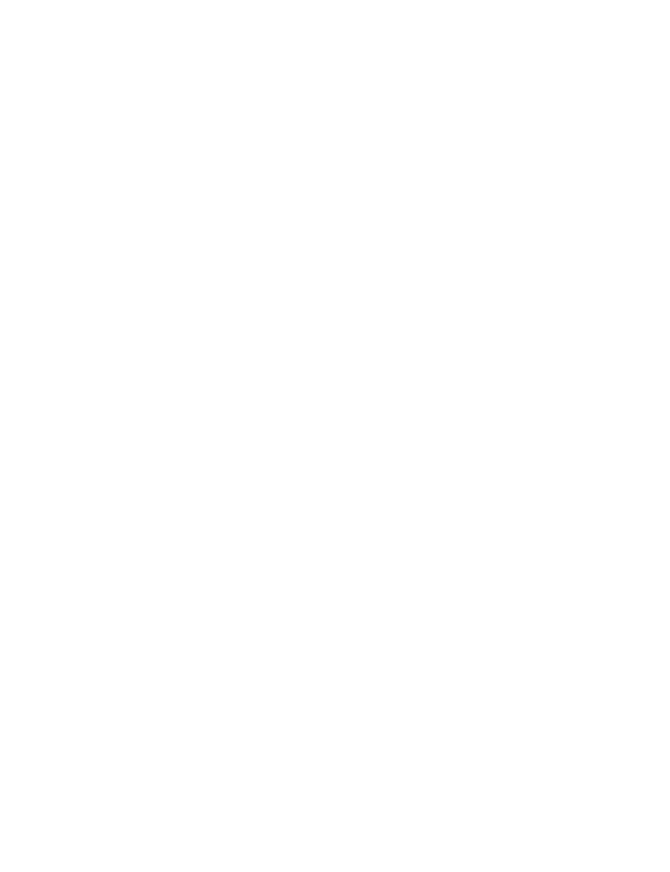
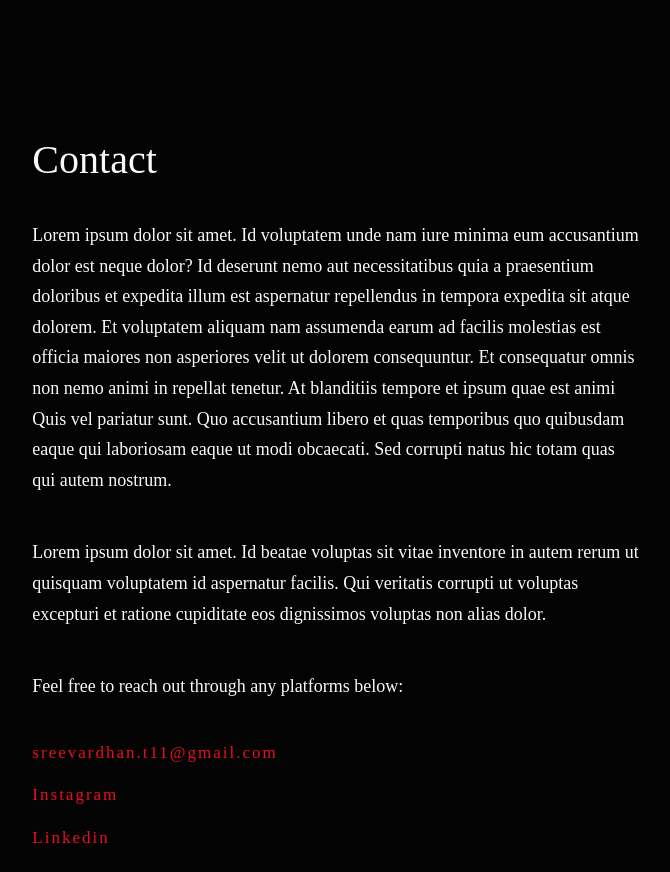
Before and after one commit to SreevardhanTaluchuri/portfolio-website, a React (Create React App) app: page /contact in a window 1280 px wide. Shown: the part 640-1512 px from the top of the page, without its empty margins (303-973 px from the left). Before the commit the page ends 800 px from the top, so only its background shows below. Built offline with nearby package versions, Linux system fonts and the light colour scheme; a web font is replaced by a local one.

Commit message:
added basic styles and content in contact, about

```diff
--- a/src/App.js
+++ b/src/App.js
@@ -3,6 +3,7 @@ import "./App.css";
 import Hero from "./Components/Hero/Hero";
 import About from "./Components/About/About";
 import { BrowserRouter as Router, Route, Switch } from "react-router-dom";
+import Contact from "./Components/Contact/Contact";
 function App() {
     return (
         <Router>
@@ -14,6 +15,9 @@ function App() {
                     <Route exact path="/about">
                         <About />
                     </Route>
+                    <Route exact path="/contact">
+                        <Contact />
+                    </Route>
                 </Switch>
             </div>
         </Router>
--- /dev/null
+++ b/src/Components/Contact/Contact.js
@@ -0,0 +1,79 @@
+import React, { useState } from 'react'
+import styles from './Contact.module.scss'
+import Home from '../Home/Home'
+import Text from './../Hero/Text/Text'
+
+const Contact = () => {
+ const [hoverText, setHoverText] = useState("copy to clipboard");
+ const [clicked, setClicked] = useState(false);
+ const emailDefault = "sreevardhan.t11@gmail.com";
+ const [email, setEmail] = useState(emailDefault)
+
+ return (
+  <div className={styles.ContactWrapper}>
+   <div className={styles.ContactContainer}>
+    <Home />
+    <div className={styles.HeadingContainer}>
+     <p className={styles.Heading}>
+      Let's make <span>something great!</span>
+     </p>
+    </div>
+    <div className={styles.ContentContainer}>
+     <p className={styles.Heading}>Contact</p>
+     <p className={styles.Text}>
+      Lorem ipsum dolor sit amet. Id voluptatem unde nam iure minima eum accusantium dolor est neque dolor? Id deserunt nemo aut necessitatibus quia a praesentium doloribus et expedita illum est aspernatur repellendus in tempora expedita sit atque dolorem. Et voluptatem aliquam nam assumenda earum ad facilis molestias est officia maiores non asperiores velit ut dolorem consequuntur. Et consequatur omnis non nemo animi in repellat tenetur. At blanditiis tempore et ipsum quae est animi Quis vel pariatur sunt. Quo accusantium libero et quas temporibus quo quibusdam eaque qui laboriosam eaque ut modi obcaecati. Sed corrupti natus hic totam quas qui autem nostrum.
+     </p>
+     <p className={styles.Text}>
+      Lorem ipsum dolor sit amet. Id beatae voluptas sit vitae inventore in autem rerum ut quisquam voluptatem id aspernatur facilis. Qui veritatis corrupti ut voluptas excepturi et ratione cupiditate eos dignissimos voluptas non alias dolor.
+     </p>
+     <p className={styles.Text}>
+      Feel free to reach out through any platforms below:
+     </p>
+     <div className={styles.SocialsContainer}>
+      <p
+       onClick={(e) => {
+        navigator.clipboard.writeText(email)
+        setHoverText('email copied!')
+       }}
+       onMouseLeave={() => setHoverText('copy to clipboard')}
+       className={styles.Social}>
+       <Text
+        font="Regular"
+        init={email}
+        hover={hoverText}
+        color="ea0f1e"
+        size="17px"
+       />
+      </p>
+      <a
+       className={styles.Social}
+       href='https://www.instagram.com/sreevardhan.110502/'
+       target="_blank">
+       <Text
+        font="Regular"
+        init="Instagram"
+        hover="Instagram"
+        color="ea0f1e"
+        size="17px"
+       />
+      </a>
+      <a
+       className={styles.Social}
+       href='https://www.linkedin.com/in/sreevardhan-taluchuri-4a633b140/'
+       target="_blank">
+       <Text
+        font="Regular"
+        init="Linkedin"
+        hover="Linkedin"
+        color="ea0f1e"
+        size="17px"
+       />
+      </a>
+     </div>
+    </div>
+   </div>
+  </div>
+ )
+}
+
+export default Contact
--- /dev/null
+++ b/src/Components/Contact/Contact.module.scss
@@ -0,0 +1,56 @@
+.ContactWrapper {
+ height: 100%;
+ width: 100%;
+ background-color: rgba(0, 0, 0, 0.99);
+ .ContactContainer {
+  padding: 25vh 0 0 0;
+  vertical-align: baseline;
+  max-width: 68%;
+  margin: 0 auto;
+  .HeadingContainer {
+   .Heading {
+    display: flex;
+    flex-direction: column;
+    color: #f8f9fa;
+    font-family: "Lora Semibold";
+    line-height: 140%;
+    font-size: 100px;
+   }
+  }
+
+  .ContentContainer {
+   max-width: 70%;
+   margin: 0 auto;
+
+   .Heading {
+    color: #f8f9fa;
+    font-family: "Lora Semibold";
+    line-height: 140%;
+    font-size: 48px;
+    font-size: 40px;
+    margin: 24vh 0 4vh 0;
+   }
+
+   .Text {
+    color: #f8f9fa;
+    line-height: 170%;
+    font-family: "Regular";
+    font-size: 18px;
+    padding-bottom: 3vh;
+   }
+   .SocialsContainer {
+    display: flex;
+    flex-direction: column;
+    .Social {
+     margin: 0;
+     cursor: pointer;
+     padding: 0 0 3vh 0;
+     color: #ea0f1e;
+     text-decoration: none;
+     font-family: "Medium";
+     font-size: 19px;
+    }
+   }
+  }
+ }
+}
--- a/src/Components/Hero/Hero.js
+++ b/src/Components/Hero/Hero.js
@@ -29,10 +29,6 @@ const Hero = () => {
     return (
         <div className={styles.HeroWrapper}>
             <Container>
-                <div className={styles.MobileView}>
-                    <MobileView />
-                </div>
-
                 <div className={styles.HeroContainer}>
                     <div className={styles.IntroContainer}>
                         {data.map((item, index) => {
@@ -49,19 +45,4 @@ const Hero = () => {
     );
 };
 
-const MobileView = () => {
-    return (
-        <>
-            <div className={styles.MobileViewContainer}>
-                <div className={styles.MobileInfoContainer}>
-                    <p className={styles.MobileTextWhite}>Hello.</p>
-                    <p className={styles.MobileTextRed}>I am</p>
-                    <p className={styles.MobileTextRed}>Sreevardhan</p>
-                </div>
-                <div className={styles.MobileTap}>Tap anywhere!</div>
-            </div>
-        </>
-    );
-};
-
 export default Hero;
--- a/src/Components/Hero/Hero.module.scss
+++ b/src/Components/Hero/Hero.module.scss
@@ -1,15 +1,5 @@
 .HeroWrapper {
- .MobileView {
-  display: none;
-  // @media screen and (max-width: 768px) {
-  //     display: block;
-  // }
- }
  .HeroContainer {
-  // @media screen and (max-width: 768px) {
-  //     display: none;
-  // }
-
   height: 100vh;
   width: 100vw;
   background-color: rgba(0, 0, 0, 0.99);
@@ -17,32 +7,12 @@
    position: fixed;
    top: 20%;
    left: 18%;
+   @media screen and (max-width: 768px) {
+    left: 10%;
+   }
    .Link {
     text-decoration: none;
    }
   }
  }
 }
-
-.MobileViewContainer {
- position: fixed;
- top: 0;
- left: 0;
- height: 100vh;
- width: 100vw;
- background-color: rgba(0, 0, 0, 0.99);
- .MobileInfoContainer {
-  margin: 280px 0 0 70px;
-
-  .Link {
-   text-decoration: none;
-   .MobileTextWhite {
-    // @include text(#faf8f9, 12vw);
-   }
-   .MobileTextRed {
-    // @include text(#ea0f1e, 12vw);
-    margin: 20px 0 20px 0;
-   }
-  }
- }
-}
--- a/src/Components/Hero/Text/Text.js
+++ b/src/Components/Hero/Text/Text.js
@@ -2,7 +2,7 @@ import React, { useState } from 'react'
 import { animated, useSpring } from 'react-spring';
 import "./Text.scss";
 
-const Text = ({ init, hover, color, size = "" }) => {
+const Text = ({ init, hover, color, size = "", font = "" }) => {
  const [isHovered, setIsHovered] = useState(false);
  const { a } = useSpring({
   a: isHovered ? 80 : 0,
@@ -20,7 +20,8 @@ const Text = ({ init, hover, color, size = "" }) => {
     transform: a.to(
      (a) => `translateX(${a}px)`
     ),
-    fontSize: size ? size : ""
+    fontSize: size ? size : "",
+    fontFamily: font ? font : "",
    }}>
    {isHovered ? hover : init}
   </animated.p>
```
